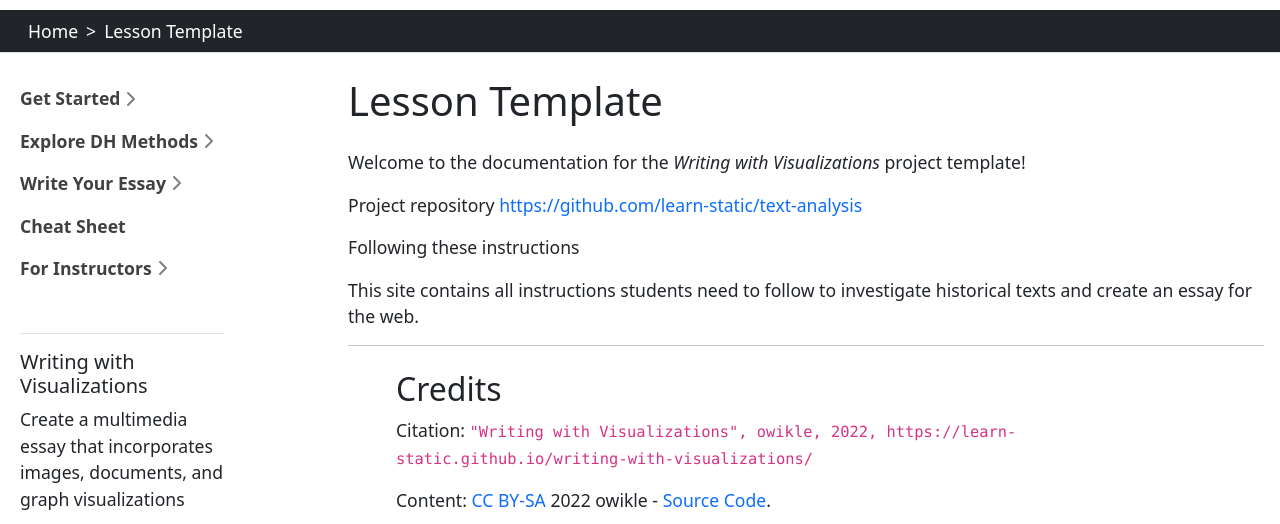
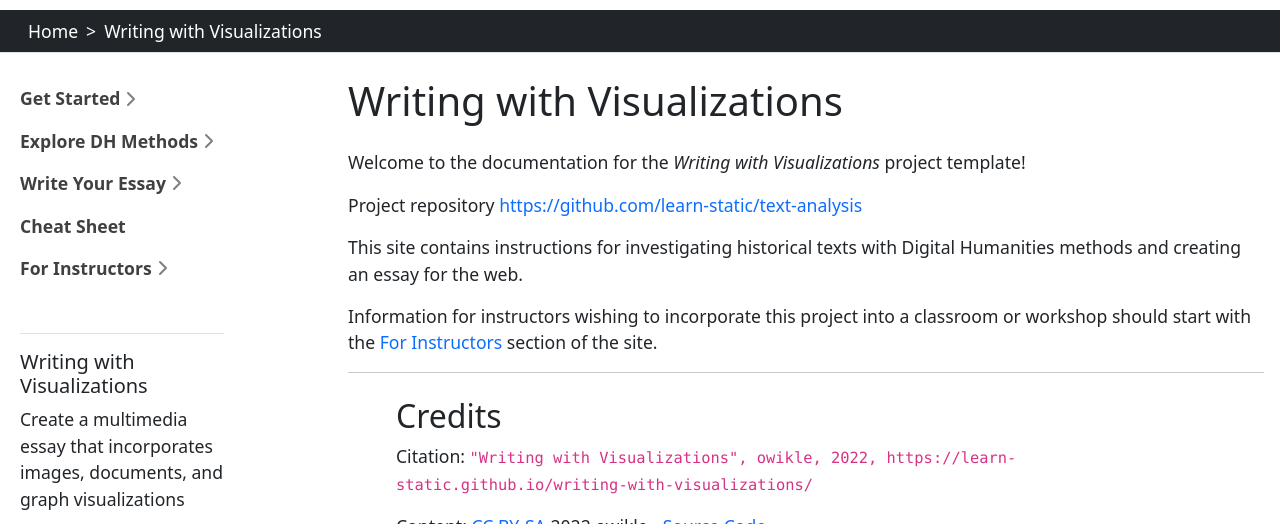
Before and after one commit to learn-static/writing-with-visualizations, a Jekyll site: the page built from index.md, in a window 1280 px wide and 900 px high, cut to the strip 120-644 px from the top of the window. Built offline with Jekyll 4.4.1, drawn with Linux system fonts in a browser that asks for light colours.

Commit message:
intro material

```diff
--- a/index.md
+++ b/index.md
@@ -1,5 +1,5 @@
 ---
-title: Lesson Template
+title: Writing with Visualizations
 layout: page
 ---
 
@@ -7,8 +7,8 @@ Welcome to the documentation for the *Writing with Visualizations* project templ
 
 Project repository <https://github.com/learn-static/text-analysis>
 
-Following these instructions
+This site contains instructions for investigating historical texts with Digital Humanities methods and creating an essay for the web.
 
-This site contains all instructions students need to follow to investigate historical texts and create an essay for the web.
+Information for instructors wishing to incorporate this project into a classroom or workshop should start with the [For Instructors](/content/instructors/lesson-plan.html) section of the site.
 
 {% include template/credits.html %}
```
